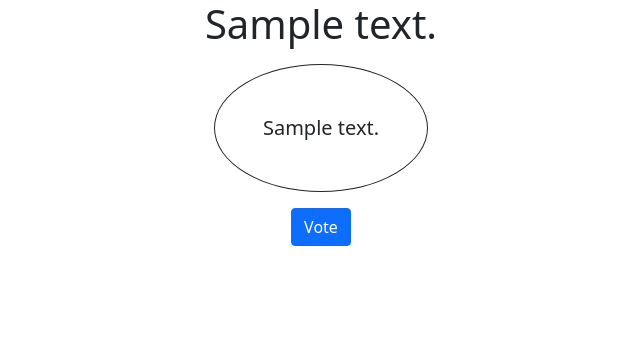
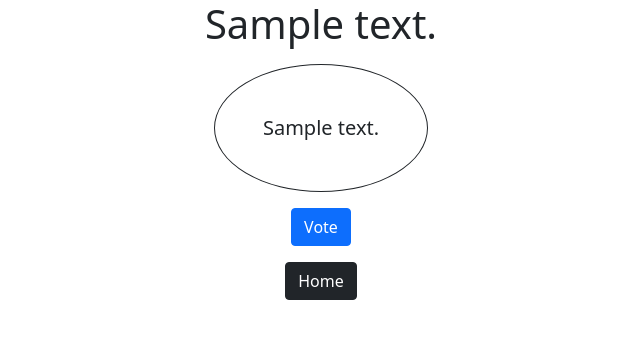
Before and after one commit to hash-5-7-3-2/Polls, a Django app: page /1/ in a window 1280 px wide. Shown: the top 339 px of the page, without its empty margins (319-959 px from the left). Run offline with Django 4.2, Linux system fonts and the light colour scheme; tables that the repository leaves empty hold one stand-in row (values such as "Sample post").

Commit message:
Minor Tweaks

```diff
--- a/polls/templates/polls/detail.html
+++ b/polls/templates/polls/detail.html
@@ -24,6 +24,7 @@
     </fieldset>
         <button type="submit" class="btn btn-primary m-3" value="Vote">Vote</button>
     </form>
+        <a href="{% url 'polls:index' %}" class="btn btn-dark" role="button">Home</a>
     </div>
     <!-- Optional JavaScript; choose one of the two! -->
 
--- a/polls/templates/polls/results.html
+++ b/polls/templates/polls/results.html
@@ -23,7 +23,7 @@
 <!--    {% endfor %}-->
 <!--    </ul>-->
 
-
+    <a href="{% url 'polls:index' %}" class="btn btn-dark" role="button">Home</a>
     </div>
     <script>
     const ctx = document.getElementById('myChart').getContext('2d');
```
